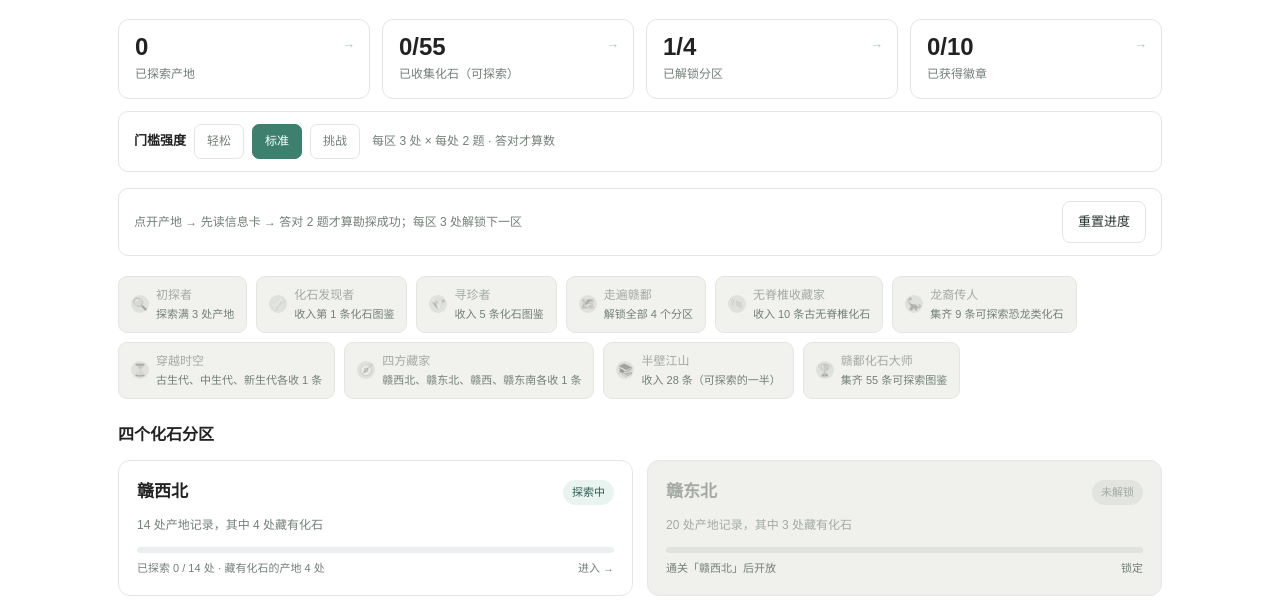
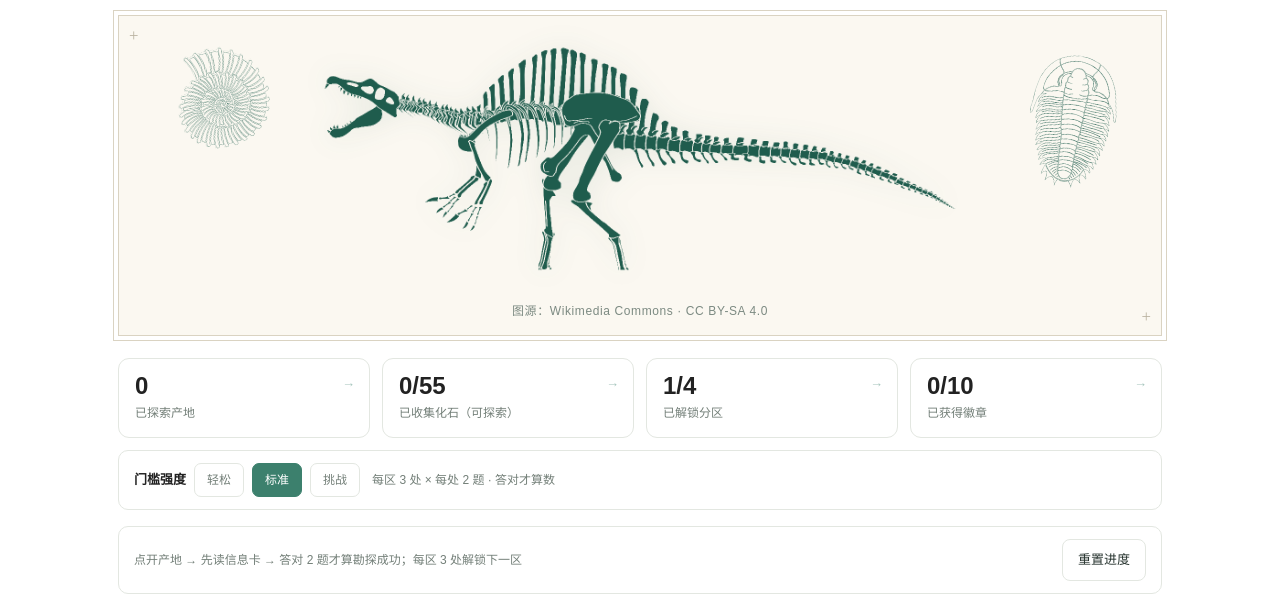
Before and after one commit to bbb140/ganpo-fossils, a plain HTML site: page atlas.html in a window 1280 px wide. Shown: the part 192-799 px from the top of the page. Drawn offline with Linux system fonts and the light colour scheme.

Commit message:
feat: 图鉴探索页接入化石骨架线描图版（仅出图，保留CC署名）

```diff
--- a/atlas.html
+++ b/atlas.html
@@ -282,6 +282,22 @@
     </div>
   </header>
 
+<style>
+.gp-plate{position:relative;margin:18px 0 14px;padding:26px 28px 14px;background:#FBF8F1;border:1px solid #DAD3C2;outline:1px solid #DAD3C2;outline-offset:4px;overflow:hidden}
+.gp-plate::before{content:"+";position:absolute;left:10px;top:6px;color:#B9B2A0;font-family:serif;font-size:1.05rem}
+.gp-plate::after{content:"+";position:absolute;right:10px;bottom:4px;color:#B9B2A0;font-family:serif;font-size:1.05rem}
+.gp-main{display:block;width:min(640px,74%);margin:0 auto;filter:drop-shadow(0 0 14px rgba(31,92,77,.12))}
+.gp-amm{position:absolute;left:5%;top:9%;width:104px;opacity:.85;transform:rotate(-12deg)}
+.gp-tri{position:absolute;right:4%;top:11%;width:94px;opacity:.8;transform:rotate(8deg)}
+.gp-cap{text-align:center;font-size:12px;color:#7C8A82;margin-top:6px;letter-spacing:.05em}
+@media (max-width:720px){.gp-amm{width:64px}.gp-tri{width:56px}}
+</style>
+<div class="gp-plate">
+  <img class="gp-amm" src="assets/amm_lineart_ink.png" alt="菊石线描">
+  <img class="gp-tri" src="assets/tri_lineart_ink.png" alt="三叶虫线描">
+  <img class="gp-main" src="assets/skel_dino_ink.png" alt="棘龙骨架科学线描图">
+  <div class="gp-cap">图源：Wikimedia Commons · CC BY-SA 4.0</div>
+</div>
   <div class="hud">
     <button type="button" class="stat" data-go="found" title="查看已探索产地清单"><div class="n" id="sFound">0</div><div class="l">已探索产地<span class="go">→</span></div></button>
     <button type="button" class="stat" data-go="fossil" title="打开我的图鉴本"><div class="n" id="sFossil">0/0</div><div class="l">已收集化石（可探索）<span class="go">→</span></div></button>
```
Also changed, not shown: assets/amm_lineart_ink.png (added), assets/skel_dino_ink.png (added), assets/tri_lineart_ink.png (added).
